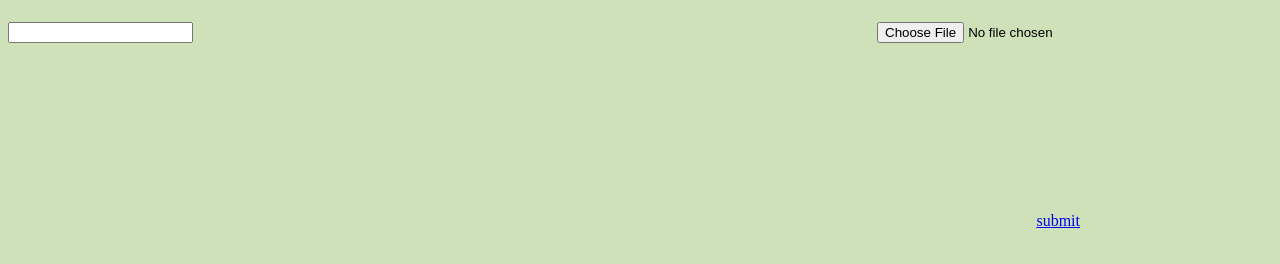
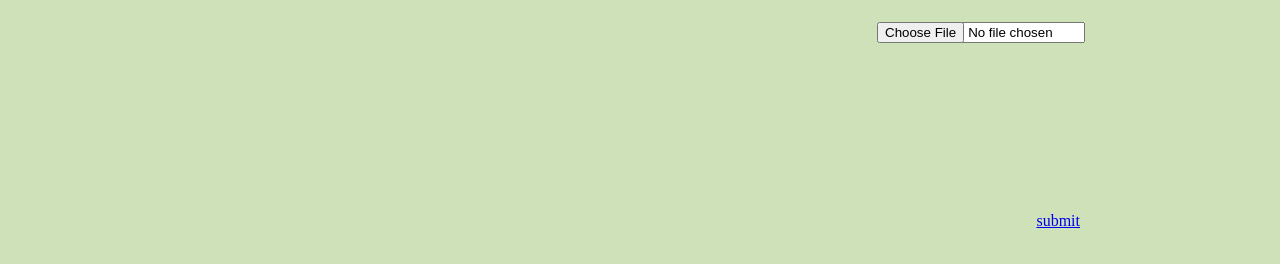
Before and after one commit to Kellyzhenn/SWEHacks, a plain HTML site: page prompt.html in a window 1280 px wide. Shown: the part 288-552 px from the top of the page. Drawn offline with Linux system fonts and the light colour scheme.

Commit message:
log in, prompt, and explore

```diff
--- a/prompt.html
+++ b/prompt.html
@@ -25,7 +25,7 @@
 
       #promptLeft{
         top: 310px;
-        float:left;
+        left: 900px;
         position: absolute;
       }
 
```
